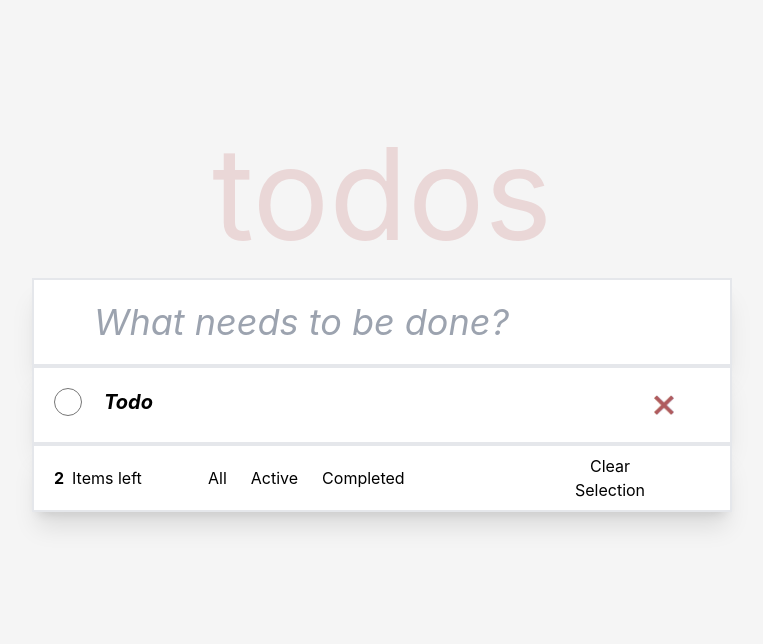
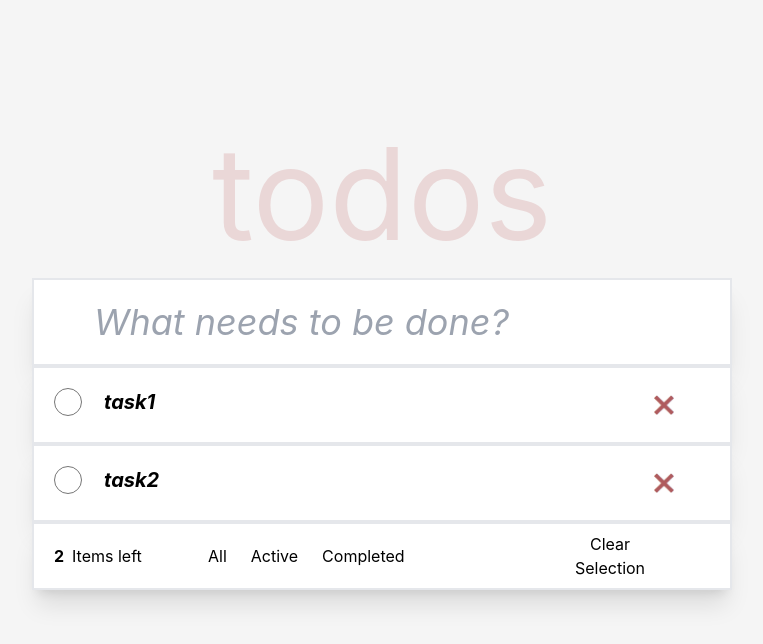
Before and after one commit to RymsLabs/todo-reduxsaga-graphql, a React (Create React App) app: page / in a window 1280 px wide. Shown: the top 644 px of the page, without its empty margins (258-1021 px from the left). Built offline with nearby package versions, Linux system fonts and the light colour scheme.

Commit message:
Added Reducers

```diff
--- a/package.json
+++ b/package.json
@@ -3,6 +3,7 @@
   "version": "0.1.0",
   "private": true,
   "dependencies": {
+    "@reduxjs/toolkit": "^1.8.2",
     "@testing-library/jest-dom": "^5.16.4",
     "@testing-library/react": "^13.3.0",
     "@testing-library/user-event": "^13.5.0",
@@ -12,7 +13,10 @@
     "@types/react-dom": "^18.0.5",
     "react": "^18.1.0",
     "react-dom": "^18.1.0",
+    "react-redux": "^8.0.2",
     "react-scripts": "5.0.1",
+    "redux": "^4.2.0",
+    "rxjs": "^7.5.5",
     "typescript": "^4.7.3",
     "web-vitals": "^2.1.4"
   },
@@ -43,6 +47,7 @@
   "devDependencies": {
     "autoprefixer": "^10.4.7",
     "postcss": "^8.4.14",
+    "redux-devtools-extension": "^2.13.9",
     "tailwindcss": "^3.0.24"
   }
 }
--- a/src/App.tsx
+++ b/src/App.tsx
@@ -9,7 +9,7 @@ class App extends React.PureComponent{
       <main className=''>
       <div className="w-[700px] m-[130px_auto] relative shadow-[0_25px_50px_0_rgba(0, 0, 0, 0.1)]">
         <Header/>
-        <TodoList/>
+
         <Footer/>
       </div>
 
--- /dev/null
+++ b/src/actions/index.tsx
@@ -0,0 +1,37 @@
+export const addTodo = (data) => {
+    return {
+        type : "ADD_TODO",
+        payload: {
+            id: new Date().getTime().toString(),
+            data:data,
+            completed : false
+        }
+    }
+}
+
+export const deleteTodo = (id) => {
+    return {
+        type : "DELETE_TODO",
+        id
+    }
+}
+
+export const AllTodo = () => {
+    return{
+        type : "SHOW_ALL",
+    }
+}
+
+export const CompletedTodo = ()  => {
+    return{
+        type : "COMPLETED_TODO",
+        completed : true
+    }
+}
+
+export const ActiveTodo = () => {
+    return{
+        type : "ACTIVE_TODO",
+        completed : false
+    }
+}
--- a/src/components/Footer.tsx
+++ b/src/components/Footer.tsx
@@ -1,20 +1,39 @@
 import React , {memo} from 'react'
+import { useDispatch } from 'react-redux'
+import { CompletedTodo ,AllTodo,ActiveTodo} from '../actions/index';
+const Footer = memo(props => {
 
-const Footer = memo(props => {
+    const dispatch=useDispatch();
+
+    const handleComplete = () => {
+        dispatch(CompletedTodo());
+    }
+
+    const handleActive = () => {
+        dispatch(ActiveTodo());
+    }
+
+    const handleAll = () => {
+        dispatch(AllTodo());
+    }
+
     const filterBtn = [{
+        id : 1,
         title:'All',
         isActive:true,
-        onCLick: () =>{} ,
+        onCLick: handleAll ,
         link : ''
     } ,{
+        id : 2,
         title:'Active',
         isActive:false,
-        onCLick: () =>{} ,
+        onCLick: handleActive ,
         link : 'active'
     } ,{
+        id : 3,
         title:'Completed',
         isActive:false,
-        onCLick: () =>{} ,
+        onCLick:()=> handleComplete() ,
         link : 'completed'
     }]
 
@@ -27,9 +46,15 @@ const Footer = memo(props => {
 
             <div className='flex gap-4 items-center'>
                 {
-                    filterBtn.map(btn => (
-                        <FilterBtn {...btn} />
-                    ))
+                    filterBtn.map(btn => {
+                        return(
+                        <ul key={btn.id}>
+                                <FilterBtn  {...btn} />
+                        </ul>
+
+                        )
+                        }
+                    )
                 }
 
             </div>
@@ -45,13 +70,14 @@ const Footer = memo(props => {
 
 const FilterBtn = memo(props => {
     const { title, onClick , link, isActive } :any = props
+    console.log(props)
     return(
         <>
-        <div className='border-1 p-1 text-center hover:ring ring-pink-100'>
+        <div className='border-1 p-1 text-center hover:cursor-pointer hover:ring ring-pink-100'>
             <a
-                href={`#/${link}`}
+                // href={`/${link}`}
                 className={`${isActive ? 'selected' : ''}`}
-                onClick={()=>{}}>
+                onClick={() => onClick()} >
                 {title}
             </a>
         </div>
--- a/src/components/Header.tsx
+++ b/src/components/Header.tsx
@@ -1,12 +1,53 @@
+import { FormEvent, useState } from "react";
 import React, {memo} from 'react';
+import { useDispatch ,useSelector } from "react-redux"
+import { addTodo ,deleteTodo } from "../actions/index";
+import TodoList from "./TodoList";
+import Todo from "./Todo";
 
 const Header = memo(() => {
+    const dispatch = useDispatch();
+    const [inputData , setInputData] :any = useState('');
+    const list = useSelector((state:any) => state.todoReducers.list);
+    console.log('list=',list);
+    const handleSubmit = (e:FormEvent) => {
+        e.preventDefault();
+        dispatch(addTodo(inputData));
+        setInputData('');
+    };
+
+
     return(
+
         <div className="">
             <h1 className='text-9xl text-center text-myred-500'>todos</h1>
-            <input
-            className='w-full h-full p-[16px_16px_16px_60px] border-2 bg-white shadow-xl text-4xl py-5 mt-5 italic'
-            type="text" name="name" placeholder='What needs to be done?'/>
+            <form onSubmit={ (e) => handleSubmit(e) }>
+                <input
+                className='w-full h-full p-[16px_16px_16px_60px] border-2 bg-white shadow-xl text-4xl py-5 mt-5 italic'
+                type="text" name="name" placeholder='What needs to be done?'
+                value={inputData}
+                onChange= { (event) => setInputData(event.target.value)} />
+            </form>
+        <div>
+            {
+                list.map((elem) => {
+                    // console.log('elem=',elem)
+                    return(
+
+                        <div key={elem.id}>
+
+                            <Todo
+                                list={elem}
+                            />
+                        </div>
+                    )
+
+                })
+            }
+        </div>
+
+
+
         </div>
 
     )
--- a/src/components/Todo.tsx
+++ b/src/components/Todo.tsx
@@ -1,9 +1,20 @@
 import React , {memo} from 'react'
+import { deleteTodo } from '../actions/index'
 import cross from '../assets/closee.png'
+import { useDispatch } from 'react-redux'
 
-const TodoList = memo(() => {
+// type TodoProps = [
+//     list: [
+//         data : string,
+//     ]
+// ]
+
+const Todo = memo((props:any) => {
+    const dispatch = useDispatch();
+    const {list} = props;
+    // console.log('Todo console=',props)
     return(
-        <li>
+        <ul>
             <div className='grid grid-cols-[50px_550px_20px] relative shadow-xl bg-white p-5 box-border border-2 '>
                 <div className=''>
                     <input
@@ -13,7 +24,7 @@ const TodoList = memo(() => {
                 </div>
                 <div>
                     <label className='bg-white col-span-3 italic font-bold text-xl'>
-                        Todo
+                        {list.data}
                     </label>
                 </div>
 
@@ -21,12 +32,14 @@ const TodoList = memo(() => {
                 <img
                     src= {cross}
                     alt='Cross Icon'
-                    className=' hover:cursor-pointer'>
+                    className=' hover:cursor-pointer'
+                    onClick={() => dispatch(deleteTodo(1))} //Change to list.id later
+                    >
                 </img>
                 </div>
 
             </div>
-        </li>
+        </ul>
     )
 })
-export default TodoList;
+export default Todo;
--- a/src/components/TodoList.tsx
+++ b/src/components/TodoList.tsx
@@ -1,10 +1,14 @@
 import React , {memo} from 'react'
 import Todo from './Todo'
-const TodoList = memo(() => {
+
+const TodoList = memo( (props) => {
     return(
         <section>
             <ul>
-                <Todo/>
+                {
+                    <Todo/>
+                }
+
             </ul>
         </section>
     )
--- a/src/index.tsx
+++ b/src/index.tsx
@@ -3,13 +3,18 @@ import ReactDOM from 'react-dom/client';
 import './index.css';
 import App from './App';
 import reportWebVitals from './reportWebVitals';
+import { Provider } from 'react-redux';
+import store from './store';
 
 const root = ReactDOM.createRoot(
   document.getElementById('root') as HTMLElement
 );
 root.render(
   <React.StrictMode>
-    <App />
+    <Provider store = {store}>
+      < App />
+    </Provider>
+
   </React.StrictMode>
 );
 
--- /dev/null
+++ b/src/reducers/index.tsx
@@ -0,0 +1,8 @@
+import todoReducers from "./todoReducers";
+import {combineReducers} from "redux";
+
+const rootReducer = combineReducers({
+    todoReducers
+})
+
+export default rootReducer;
--- /dev/null
+++ b/src/reducers/todoReducers.tsx
@@ -0,0 +1,67 @@
+const initialData = {
+    list : [{
+        id:'1',
+        data: 'task1',
+        completed : true
+    },
+    {
+        id:'2',
+        data: 'task2',
+        completed : false
+    }
+]
+}
+const todoReducers = (state=initialData , action) => {
+    switch(action.type) {
+        case "ADD_TODO" :
+            const {id, data} = action.payload;
+            return {
+                ...state,
+                list: [
+                    ...state.list,
+                    {
+                        id:id,
+                        data:data
+                }]
+            }
+
+        case "DELETE_TODO" :
+            console.log('In Delete Section')
+            console.log('List after deleted =',state)
+            const newList = state.list.filter((elem)=> elem.id != action.id)
+                return {
+                    ...state,
+                    list: newList
+                }
+
+        case "SHOW_ALL" :
+            console.log('In All Section')
+            console.log('List All =',state)
+            return{
+                ...state
+            }
+
+        case "COMPLETED_TODO" :
+            console.log('In Completed Section')
+            console.log('List after completed =',state)
+            const completedList = state.list.filter((elem)=> elem.completed === true)
+                return {
+                    ...state,
+                    list: completedList
+                }
+
+        case "ACTIVE_TODO" :
+            console.log('In Active Section')
+            console.log('List =',state)
+            const activeList = state.list.filter((elem)=> elem.completed == false)
+                return {
+                    ...state,
+                    list: activeList
+                }
+
+        default :
+            return state;
+    }
+}
+
+export default todoReducers;
--- /dev/null
+++ b/src/store.tsx
@@ -0,0 +1,7 @@
+import { configureStore } from "@reduxjs/toolkit";
+import rootReducer from "./reducers/index";
+
+
+const store = configureStore({reducer:rootReducer});
+
+export default store;
--- a/tsconfig.json
+++ b/tsconfig.json
@@ -1,5 +1,9 @@
 {
+  "typescript" : {
+    "ignoreBuildErrors" : true
+  },
   "compilerOptions": {
+    "noImplicitAny": false,
     "target": "es5",
     "lib": [
       "dom",
```
Also changed, not shown: 1 other file (tests, documents, lock files or other folders).
